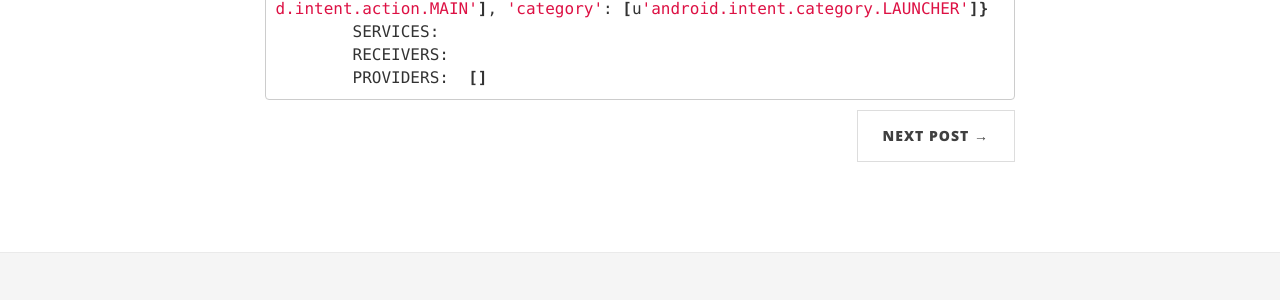
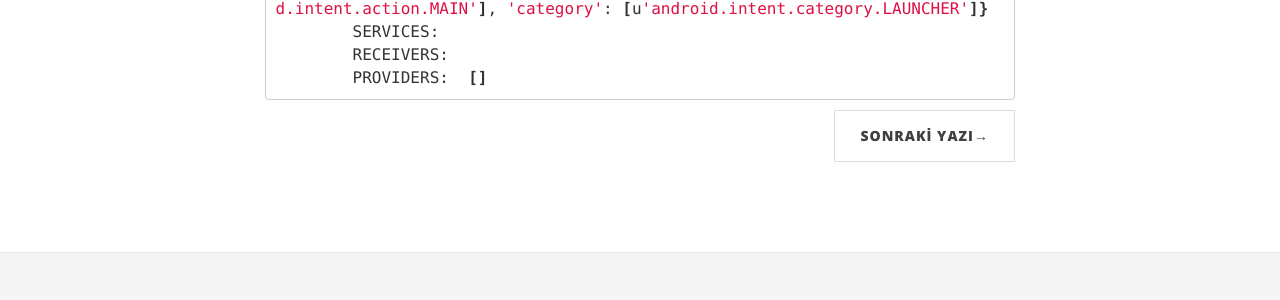
Before and after one commit to alidasbasi/adasbasi.github.io, a Jekyll site: the page built from _posts/2016-10-06-androguard-aracinin-incelenmesi.md, in a window 1280 px wide and 900 px high, scrolled down 2423 px. Shown: the part 414-714 px from the top of the window. Built offline with Jekyll 4.4.1, drawn with Linux system fonts in a browser that asks for light colours; nearby versions of some CDN libraries; comment, search, counter and statistics services are not loaded.

Commit message:
düzenleme

```diff
--- a/_config.yml
+++ b/_config.yml
@@ -1,4 +1,6 @@
 # --- General options --- #
+
+gems: [jekyll-paginate]
 
 # url is the full website URL
 # baseurl is the website's URL without the hostname
--- a/_layouts/post.html
+++ b/_layouts/post.html
@@ -14,12 +14,12 @@
       <ul class="pager blog-pager">
         {% if page.previous.url %}
           <li class="previous">
-            <a href="{{ page.previous.url | prepend: site.baseurl | replace: '//', '/' }}" data-toggle="tooltip" data-placement="top" title="{{page.previous.title}}">&larr; Previous Post</a>
+            <a href="{{ page.previous.url | prepend: site.baseurl | replace: '//', '/' }}" data-toggle="tooltip" data-placement="top" title="{{page.previous.title}}">&larr; Öncekİ Yazı</a>
           </li>
         {% endif %}
         {% if page.next.url %}
           <li class="next">
-            <a href="{{ page.next.url | prepend: site.baseurl | replace: '//', '/' }}" data-toggle="tooltip" data-placement="top" title="{{page.next.title}}">Next Post &rarr;</a>
+            <a href="{{ page.next.url | prepend: site.baseurl | replace: '//', '/' }}" data-toggle="tooltip" data-placement="top" title="{{page.next.title}}">Sonrakİ Yazı&rarr;</a>
           </li>
         {% endif %}
       </ul>
--- a/index.html
+++ b/index.html
@@ -22,8 +22,8 @@
     </p>
 
     <div class="post-entry">
-      {{ post.content | truncatewords: 50 | strip_html | xml_escape}}
-	  <a href="{{ post.url | prepend: site.baseurl }}" class="post-read-more">[Read&nbsp;More]</a>
+      {{ post.content | truncatewords: 20| strip_html | xml_escape}}
+	  <a href="{{ post.url | prepend: site.baseurl }}" class="post-read-more">[Devamını&nbsp;Oku]</a>
     </div>
 
    </article>
```
